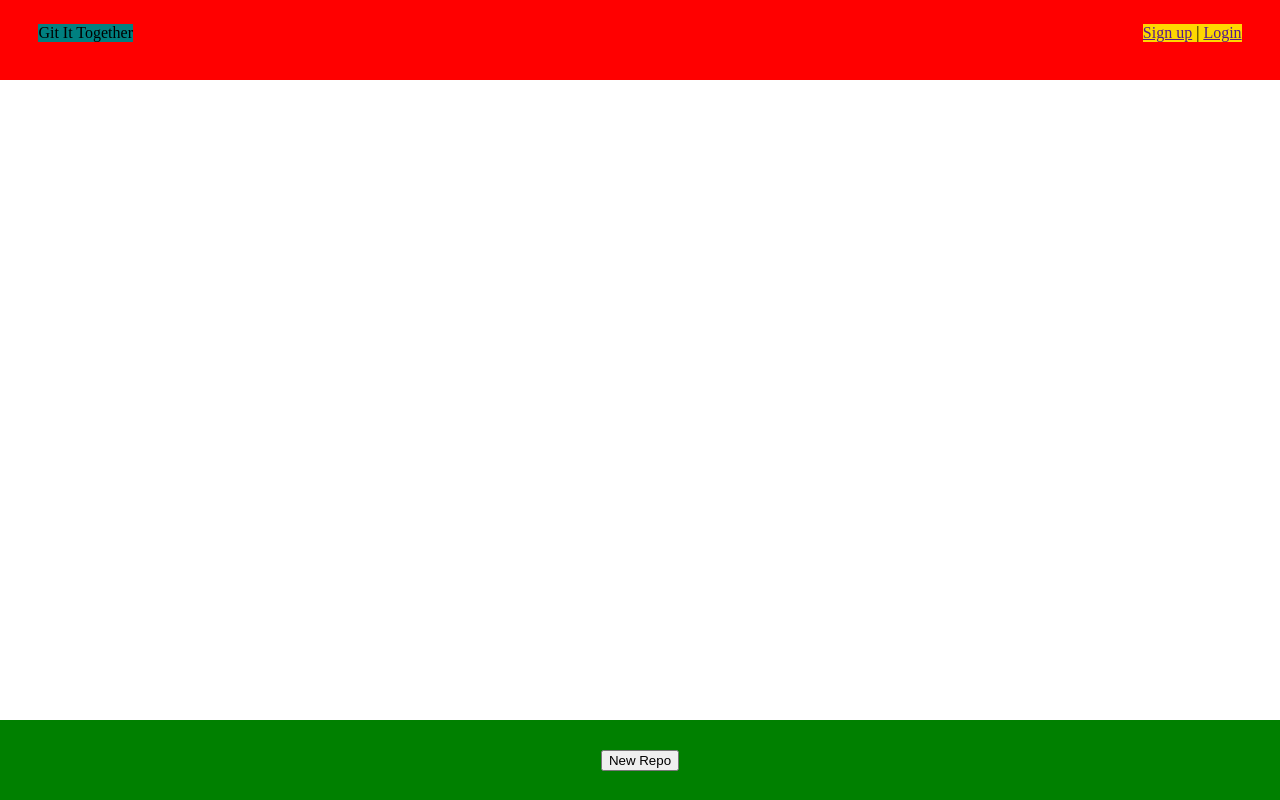
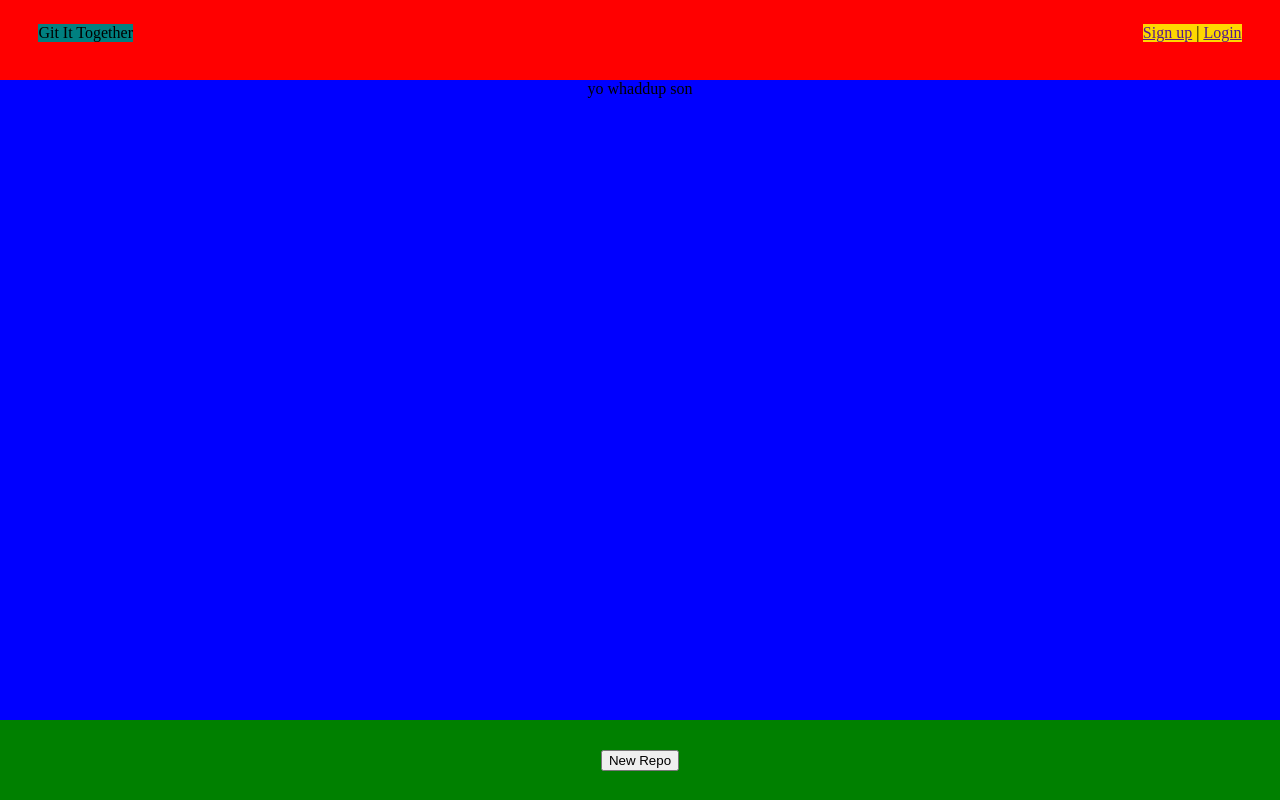
Before and after one commit to BuickSalesman/git-front, a React (Vite) app: page / in a window 1280 px wide. Built offline with nearby package versions, Linux system fonts and the light colour scheme.

Commit message:
updated file structure

```diff
--- a/src/components/Content/Content.css
+++ b/src/components/Content/Content.css
@@ -1,4 +1,5 @@
 .content {
     background-color: blue;
-    margin-top: 2rem;
+    margin-top: 10vh;
+    height: 80vh;
 }
```
